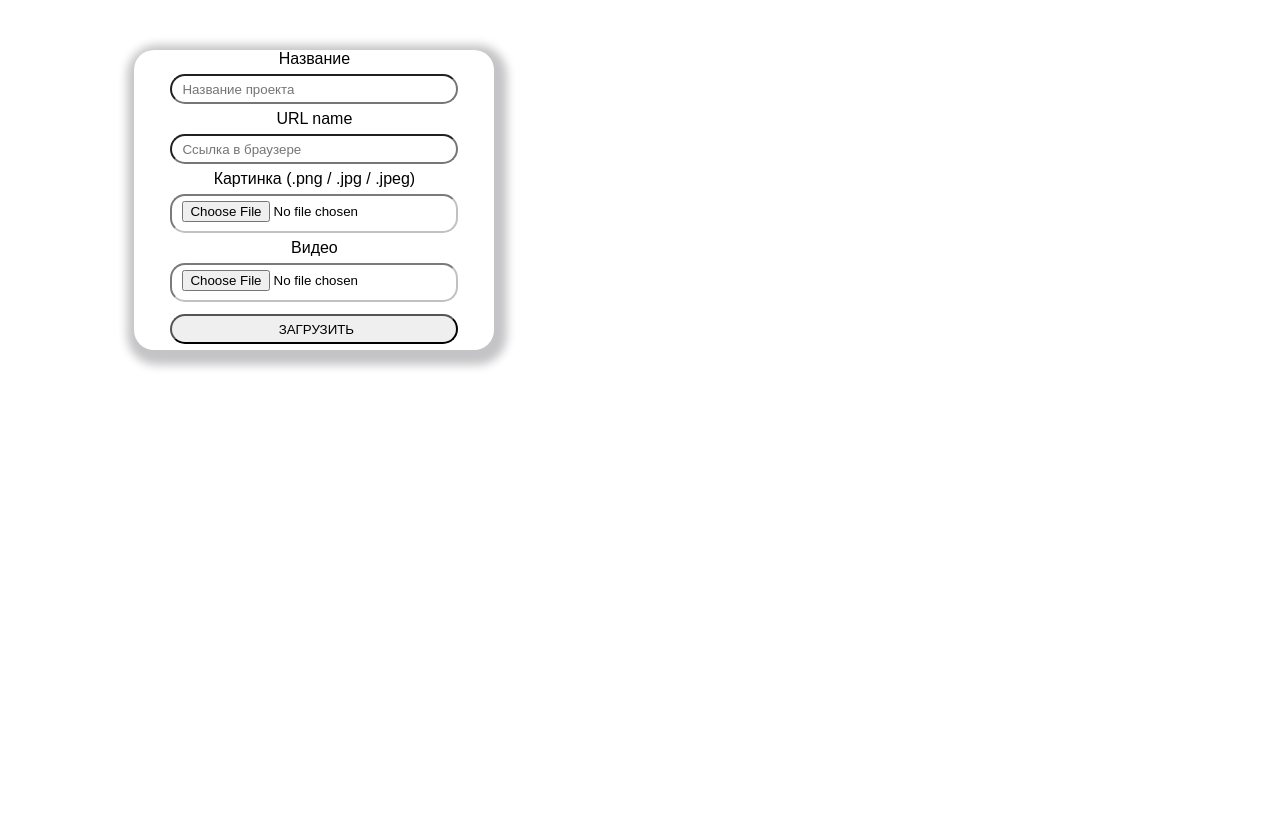
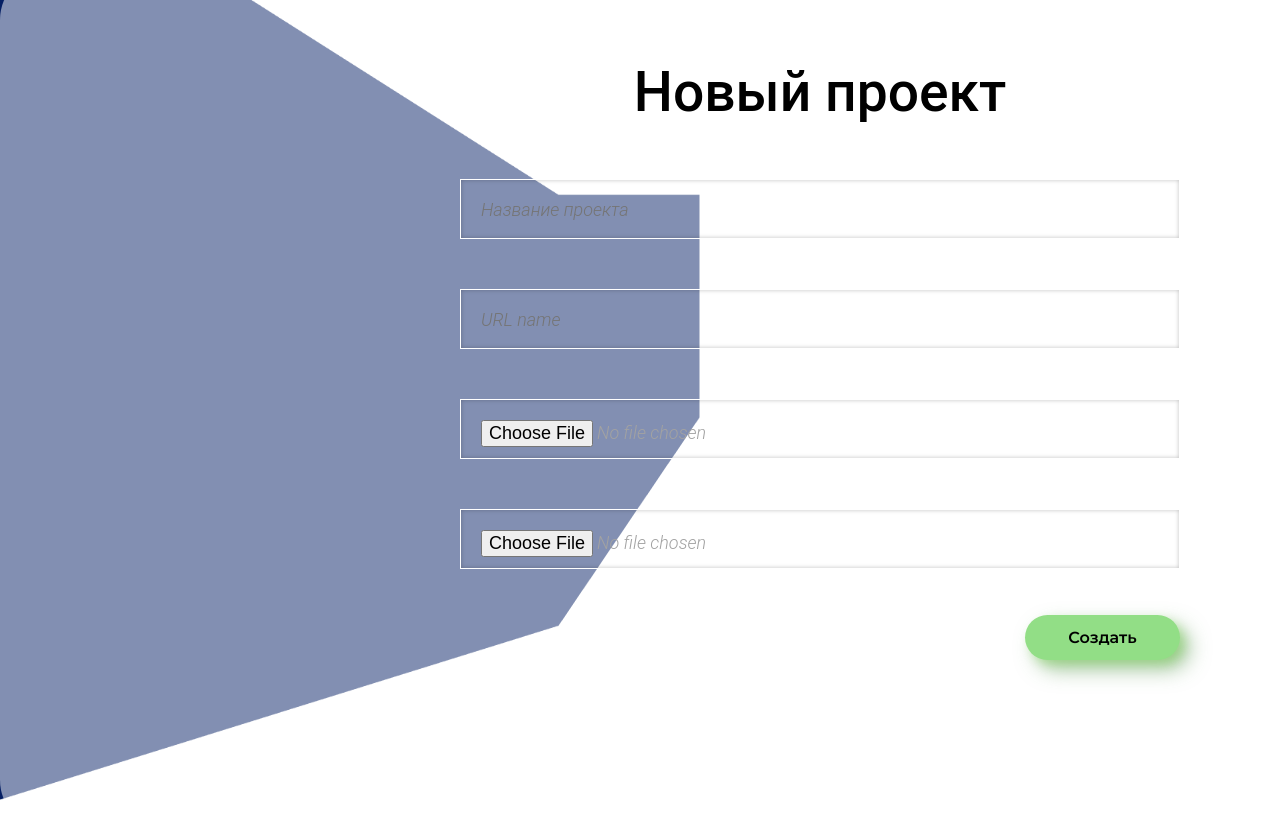
Before and after one commit to t2elzeth/t2elzeth.ru, a Django app: page /ar/add/ in a window 1280 px wide. Before the commit the page ends 369 px from the top, so only its background shows below. Run offline with Django 3.2, Linux system fonts and the light colour scheme; the visitor is signed in with stand-in values (Sample User, id 1).

Commit message:
Update add page design

```diff
--- /dev/null
+++ b/main_backend/apps/ar/static/ar/add.css
@@ -0,0 +1,135 @@
+* {
+    margin: 0;
+    padding: 0;
+    box-sizing: border-box;
+}
+
+body {
+    height: 100vh;
+}
+
+.background-img {
+    width: 700px;
+    height: 100%;
+
+    z-index: -1;
+    position: absolute;
+    left: 0;
+    top: 0;
+    bottom: 0;
+}
+
+.container {
+    width: 100%;
+    height: 100%;
+
+    display: flex;
+    justify-content: center;
+    align-items: center;
+}
+
+.form-container {
+    width: 1295px;
+    height: 860px;
+
+    /*background: red;*/
+    border-radius: 50px;
+    background-color: rgba(255, 255, 255, 0.5);
+    position: relative;
+}
+
+.form {
+    width: 720px;
+    height: 650px;
+
+    position: absolute;
+    right: 100px;
+    top: 90px;
+    bottom: 125px;
+}
+
+.form-header {
+    text-align: center;
+
+    font-family: Roboto, sans-serif;
+    font-style: normal;
+    font-weight: 500;
+    font-size: 55px;
+    line-height: 64px;
+
+    color: #000000;
+    margin-bottom: 55px;
+}
+
+.form-input {
+    background: none;
+    box-shadow: inset 0 0 4px rgba(0, 0, 0, 0.25);
+
+    border: 1px solid white;
+    width: 100%;
+    height: 60px;
+
+    padding: 20px;
+
+    font-family: Roboto, sans-serif;
+    font-style: italic;
+    font-weight: 300;
+    font-size: 18px;
+    line-height: 21px;
+    color: #A2A2A2;
+
+    margin-bottom: 50px;
+}
+
+.submit-btn {
+    background: #92DE86;
+    box-shadow: 5px 5px 10px rgba(92, 215, 35, 0.25), 10px 10px 20px rgba(84, 148, 74, 0.5);
+    border-radius: 32px;
+
+    width: 155px;
+    height: 45px;
+    border: none;
+
+    font-family: Montserrat, sans-serif;
+    font-style: normal;
+    font-weight: 600;
+    font-size: 16px;
+
+    text-align: center;
+    color: #000000;
+
+    position: absolute;
+    right: 0;
+    bottom: 50px;
+}
+
+@media screen and (max-width: 768px) {
+    .background-img {
+        width: 400px;
+    }
+
+    .form-container {
+        width: 400px;
+
+        display: flex;
+        justify-content: center;
+        align-items: center;
+    }
+
+    .form-header {
+        font-size: 30px;
+    }
+
+    .form {
+        width: 350px;
+        position: static;
+    }
+
+    .form-input {
+        color: white;
+    }
+
+    .submit-btn {
+        bottom: 125px;
+    }
+}
--- a/main_backend/apps/ar/templates/ar/add.html
+++ b/main_backend/apps/ar/templates/ar/add.html
@@ -1,21 +1,31 @@
-{% extends 'ar/base.html' %}
+<!doctype html>
 {% load static %}
-{% block title %} Добавить AR проект {% endblock title %}
-{% block content %}
-    <form method="post" class="form-group" enctype="multipart/form-data" action="">
-        {% csrf_token %}
-        <label for="id_title">Название</label>
-        <input class="input-form" type="text" id="id_title" name="title" placeholder="Название проекта">
-        <label for="id_slug">URL name</label>
-        <input class="input-form" type="text" id="id_slug" name="slug" placeholder="Ссылка в браузере">
-        <label for="id_img">Картинка (.png / .jpg / .jpeg)</label>
-        <div class="input-valid">
-            <input class="input-form file-input" type="file" name="image" id="id_img">
-        </div>
-        <label for="id_video">Видео</label>
-        <div class="input-valid">
-            <input class="input-form file-input" id="id_video" type="file" name="video">
-        </div>
-        <input type="submit" class="input-form btn-form" value="ЗАГРУЗИТЬ">
-    </form>
-{% endblock content %}
+<html lang="en">
+<head>
+    <meta charset="UTF-8">
+    <meta name="viewport"
+          content="width=device-width, user-scalable=no, initial-scale=1.0, maximum-scale=1.0, minimum-scale=1.0">
+    <meta http-equiv="X-UA-Compatible" content="ie=edge">
+    <title>Add new AR</title>
+    <link rel="stylesheet" href="{% static 'ar/add.css' %}">
+    <link rel="preconnect" href="https://fonts.gstatic.com">
+    <link href="https://fonts.googleapis.com/css2?family=Montserrat:wght@400;600&display=swap" rel="stylesheet">
+</head>
+<body>
+<img src="{% static 'ar/add-ar-page-background.png' %}" alt="" class="background-img">
+<div class="container">
+    <div class="form-container">
+        <form method="post" class="form" enctype="multipart/form-data">
+            <h1 class="form-header">Новый проект</h1>
+            {% csrf_token %}
+            <input type="text" class="form-input" placeholder="Название проекта" name="title">
+            <input type="text" class="form-input" placeholder="URL name" name="slug">
+            <input type="file" class="form-input" placeholder="Картинка (.png / .jpg / .jpeg)" name="image">
+            <input type="file" class="form-input" placeholder="Видео" name="video">
+            <button class="submit-btn">Создать</button>
+        </form>
+    </div>
+</div>
+
+</body>
+</html>
```
Also changed, not shown: main_backend/apps/ar/static/ar/add-ar-page-background.png (added).
